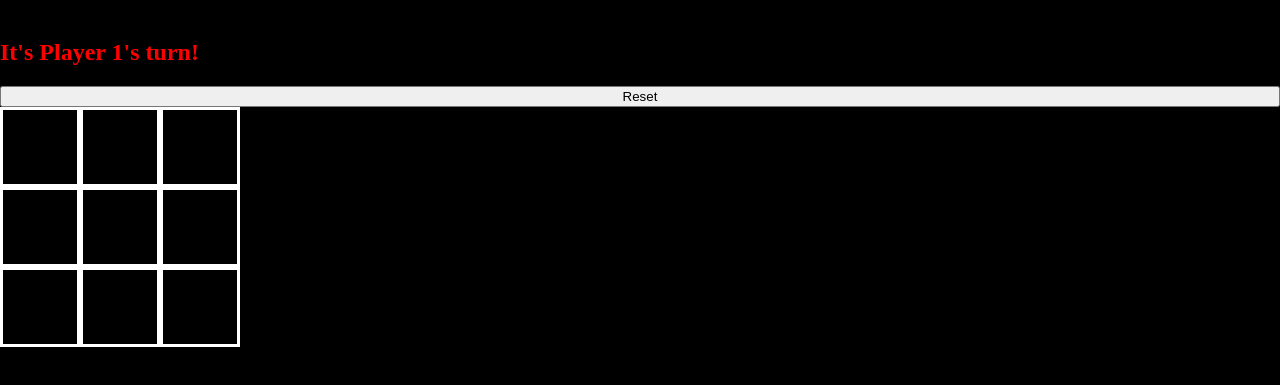
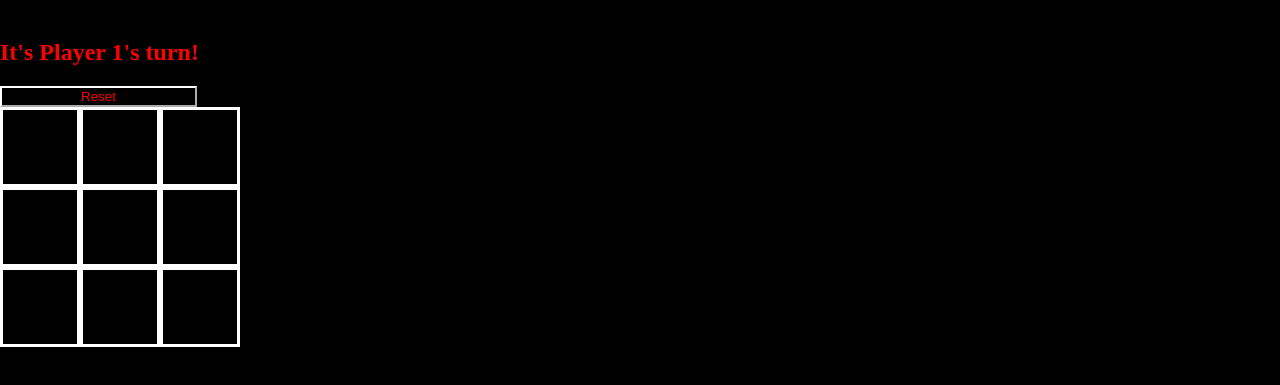
Before and after one commit to Erodri6z/TicTacToe, a plain HTML site: page index.html in a window 1280 px wide. Shown: the part 61-446 px from the top of the page. Drawn offline with Linux system fonts and the light colour scheme.

Commit message:
add styling to reset button

```diff
--- a/css/style.css
+++ b/css/style.css
@@ -21,3 +21,10 @@ div {
   text-align: center;
   vertical-align: middle;
 }
+button {
+    max-width: 197px;
+    border-color:white ;
+    color:red;
+    background-color: black;
+
+}
```
